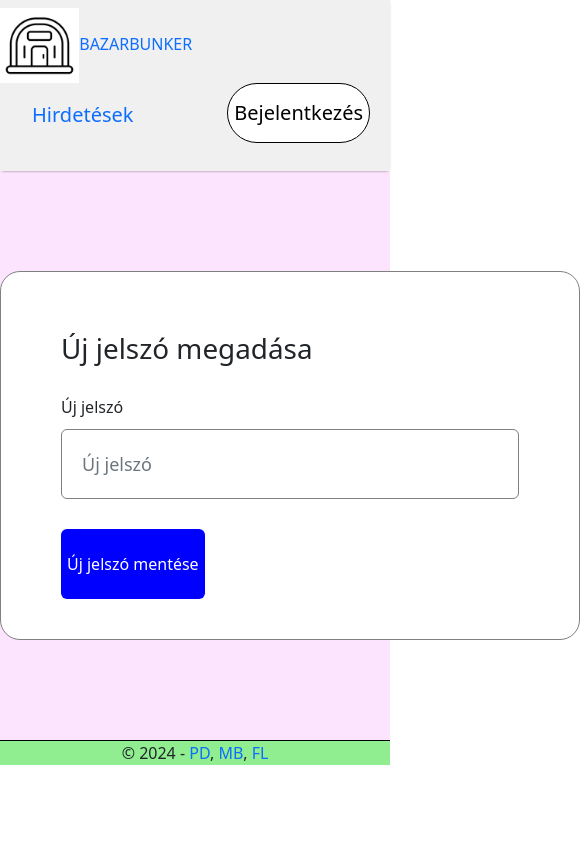
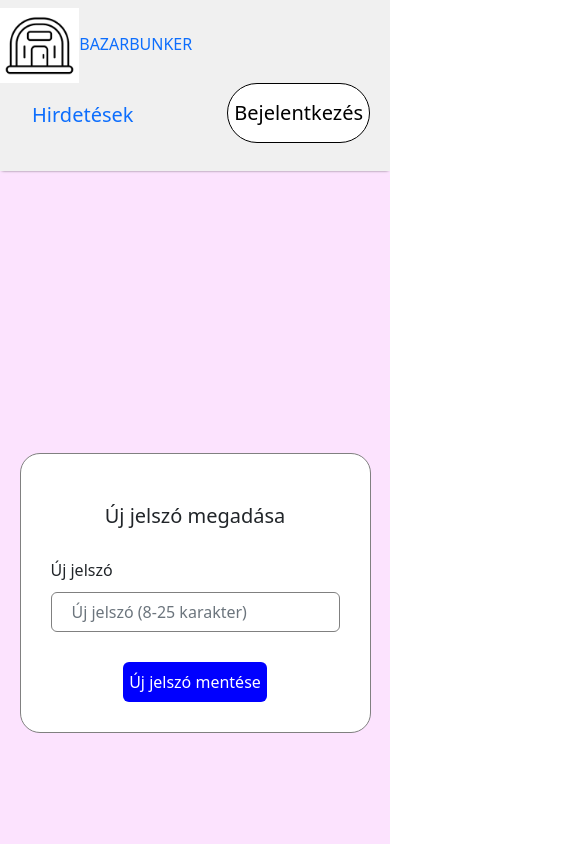
Before and after one commit to farkaslevente/14AA-D-BazarBunker, a React (Create React App) app in the folder frontend_new/: page /ujjelszo in a window 390 px wide. Shown: the top 844 px of the page, 580 px wide, since content can reach past the window. Built offline with nearby package versions, Linux system fonts and the light colour scheme.

Commit message:
NewPasswordPage is responsive

```diff
--- a/frontend_new/src/Pages/CSS/NewPasswordPage.css
+++ b/frontend_new/src/Pages/CSS/NewPasswordPage.css
@@ -1,14 +1,16 @@
 .newpasswordpage {
     width: 100%;
-    height: 100%;
+    min-height: 100vh; /* Minimum height of viewport */
     background: #fce3fe;
-    padding-top: 100px;
-    padding-bottom: 100px;
+    padding-top: 50px;
+    padding-bottom: 50px;
+    display: flex;
+    justify-content: center;
+    align-items: center;
 }
 
 .newpassword-container {
-    width: 580px;
-    height: fit-content;
+    width: 580px; /* Retaining original width for regular-sized screens */
     background: white;
     margin: auto;
     padding: 40px 60px;
@@ -18,29 +20,30 @@
 
 .newpassword-container h1 {
     margin: 20px 0px;
+    text-align: center;
+    font-size: 24px;
 }
 
 .newpassword-fields {
-    display:  flex;
+    display: flex;
     flex-direction: column;
     gap: 10px;
     margin-top: 30px;
 }
 
 .newpassword-fields input {
-    height: 70px;
+    height: 50px; /* Adjusted height for regular-sized screens */
     width: 100%;
     padding-left: 20px;
     border: 1px solid gray;
     outline: none;
     color: black;
     font-size: 18px;
-
 }
 
 .newpassword-container button {
-    width: 50%;
-    height: 70px;
+    width: 50%; /* Adjusted width for regular-sized screens */
+    height: 50px; /* Adjusted height for regular-sized screens */
     color: white;
     background: blue;
     margin-top: 30px;
@@ -48,7 +51,6 @@
     font-size: 16px;
     font-weight: 500;
     cursor: pointer;
-
 }
 
 .newpassword-signup {
@@ -66,3 +68,30 @@
 label {
     font-weight: 500;
 }
+
+/* Media query for smaller screens */
+@media (max-width: 768px) {
+    .newpassword-container {
+        width: 90%;
+        max-width: 400px; /* Adjust based on your design */
+        padding: 30px;
+    }
+
+    .newpassword-container h1 {
+        font-size: 20px;
+    }
+
+    .newpassword-fields input {
+        height: 40px; /* Adjusted height for smaller screens */
+        font-size: 16px; /* Adjusted font size for smaller screens */
+    }
+
+    .newpassword-container button {
+        height: 40px; /* Adjusted height for smaller screens */
+        font-size: 16px; /* Adjusted font size for smaller screens */
+    }
+
+    .newpassword-signup {
+        font-size: 16px; /* Adjusted font size for smaller screens */
+    }
+}
--- a/frontend_new/src/Pages/NewPasswordPage.jsx
+++ b/frontend_new/src/Pages/NewPasswordPage.jsx
@@ -5,6 +5,9 @@ import { useNavigate } from 'react-router-dom';
 
 export const NewPasswordPage = () => {
     const [password, setPassword] = useState('');
+
+    const [nextPage, setNextPage] = useState(false);
+    const [successMessage, setSuccessMessage] = useState('');
 
     const navigate = useNavigate();
 
@@ -15,9 +18,9 @@ export const NewPasswordPage = () => {
             'Authorization': `Bearer ${authToken}`
         };
         try {
-            const resp = await axios.post(`${process.env.REACT_APP_LOCAL}/newpassword`, { password: password }, { headers });
-                alert("Jelszó megváltoztatva!");
-                navigate("/profil");
+            await axios.post(`${process.env.REACT_APP_LOCAL}/newpassword`, { password: password }, { headers });
+            setSuccessMessage("Jelszó megváltoztatva!");
+            setNextPage(true);
         } catch (error) {
             console.error(error);
         }
@@ -30,10 +33,14 @@ export const NewPasswordPage = () => {
                 <form className='form' onSubmit={handleSubmit}>
                     <div className="newpassword-fields">
                         <label htmlFor="newpassword">Új jelszó</label>
-                        <input className='rounded' type="password" id='newpassword' autoComplete='off' required placeholder='Új jelszó' minLength={8} maxLength={25} value={password} onChange={(e) => setPassword(e.target.value)} />
+                        <input className='rounded' type="password" id='newpassword' autoComplete='off' required placeholder='Új jelszó (8-25 karakter)' minLength={8} maxLength={25} value={password} onChange={(e) => setPassword(e.target.value)} />
+                        {successMessage && <div style={{textAlign: 'center'}}>
+                            <p style={{color: 'green'}}>{successMessage}</p>
+                        </div>}
                     </div>
-                    <div>
-                        <button className='rounded' type='submit'>Új jelszó mentése</button>
+                    <div style={{textAlign: 'center'}}>
+                        {!nextPage && <button className='rounded' type='submit'>Új jelszó mentése</button>}
+                        {nextPage && <button onClick={() => navigate('/profil')}>Tovább a profilra</button>}
                     </div>
                 </form>
             </div>
--- a/frontend_new/src/Pages/ResetPasswordLogin.jsx
+++ b/frontend_new/src/Pages/ResetPasswordLogin.jsx
@@ -73,7 +73,7 @@ export const ResetPasswordLogin = () => {
                             <li>Bejelentkezés után változtassa meg a jelszavát!</li>
                         </ol>
                     </div>
-                    <div>
+                    <div style={{textAlign: 'center'}}>
                         {backButton && <button className='rounded' onClick={() => navigate('/elfelejtettjelszo')}>Vissza</button>}
                         <button className='rounded' type='submit'>Bejelentkezés</button>
                     </div>
```
